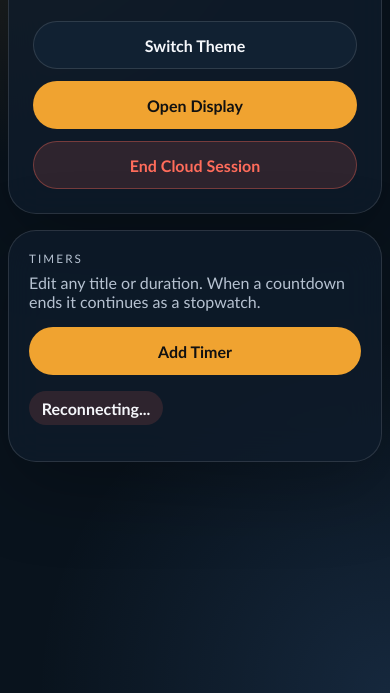
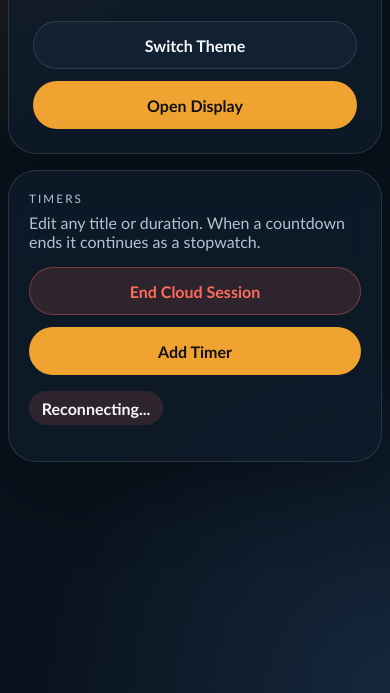
Before and after one commit to Dodica/TCGTimer, a website: page public/admin/index.html in a window 390 px wide. Shown: the part 151-844 px from the top of the page. Drawn offline with nearby package versions, Linux system fonts and the light colour scheme; no server answers.

Commit message:
feat: update timer duration to 50 minutes and reorganize end session button layout

```diff
--- a/public/admin/index.html
+++ b/public/admin/index.html
@@ -18,7 +18,6 @@
         <div class="hero-actions">
           <button id="theme-toggle" class="theme-toggle" type="button">Switch Theme</button>
           <a class="display-link" href="/display/" target="_blank" rel="noreferrer">Open Display</a>
-          <button id="end-session" class="shutdown-button" type="button">End Cloud Session</button>
         </div>
       </header>
 
@@ -29,7 +28,10 @@
             <p class="panel-text">Edit any title or duration. When a countdown ends it continues as a stopwatch.</p>
           </div>
 
-          <button id="add-timer" class="add-timer" type="button">Add Timer</button>
+          <div class="panel-actions">
+            <button id="end-session" class="shutdown-button" type="button">End Cloud Session</button>
+            <button id="add-timer" class="add-timer" type="button">Add Timer</button>
+          </div>
         </div>
 
         <div id="connection-pill" class="connection-pill">Connecting...</div>
--- a/public/admin/style.css
+++ b/public/admin/style.css
@@ -191,6 +191,13 @@ input {
   margin-bottom: 1rem;
 }
 
+.panel-actions {
+  display: flex;
+  flex-wrap: wrap;
+  justify-content: flex-end;
+  gap: 0.75rem;
+}
+
 .connection-pill {
   display: inline-flex;
   align-items: center;
@@ -355,8 +362,17 @@ input {
   }
 
   .hero-actions,
+  .panel-actions,
   .panel-header {
     min-width: 0;
+  }
+
+  .panel-actions {
+    justify-content: stretch;
+  }
+
+  .panel-actions > * {
+    flex: 1 1 12rem;
   }
 
   .card-actions {
--- a/server.js
+++ b/server.js
@@ -54,7 +54,7 @@ function hydrateTimers(timerConfigs = []) {
 
 let state = {
   theme: "dark",
-  timers: hydrateTimers([{ title: "Round Timer", durationMs: 45 * 60 * 1000 }])
+  timers: hydrateTimers([{ title: "Round Timer", durationMs: 50 * 60 * 1000 }])
 };
 let cloudSessionActive = true;
 let connectedSockets = 0;
@@ -250,7 +250,7 @@ io.on("connection", (socket) => {
     }
 
     const nextIndex = state.timers.length;
-    const durationMs = state.timers[nextIndex - 1]?.durationMs ?? 45 * 60 * 1000;
+    const durationMs = state.timers[nextIndex - 1]?.durationMs ?? 50 * 60 * 1000;
     const title = `Timer ${nextIndex + 1}`;
 
     state.timers.push(createTimer({ title, durationMs }, nextIndex));
```
